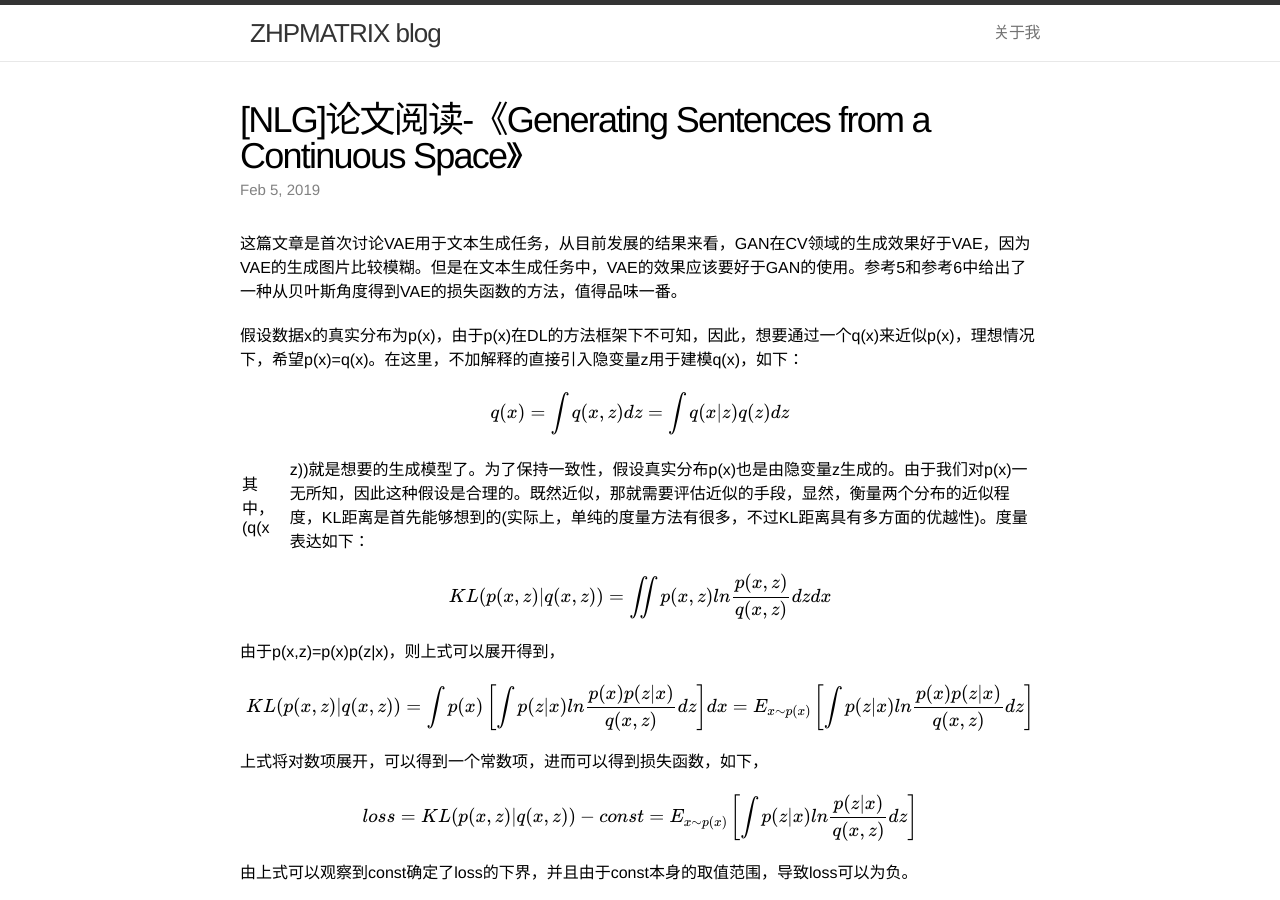
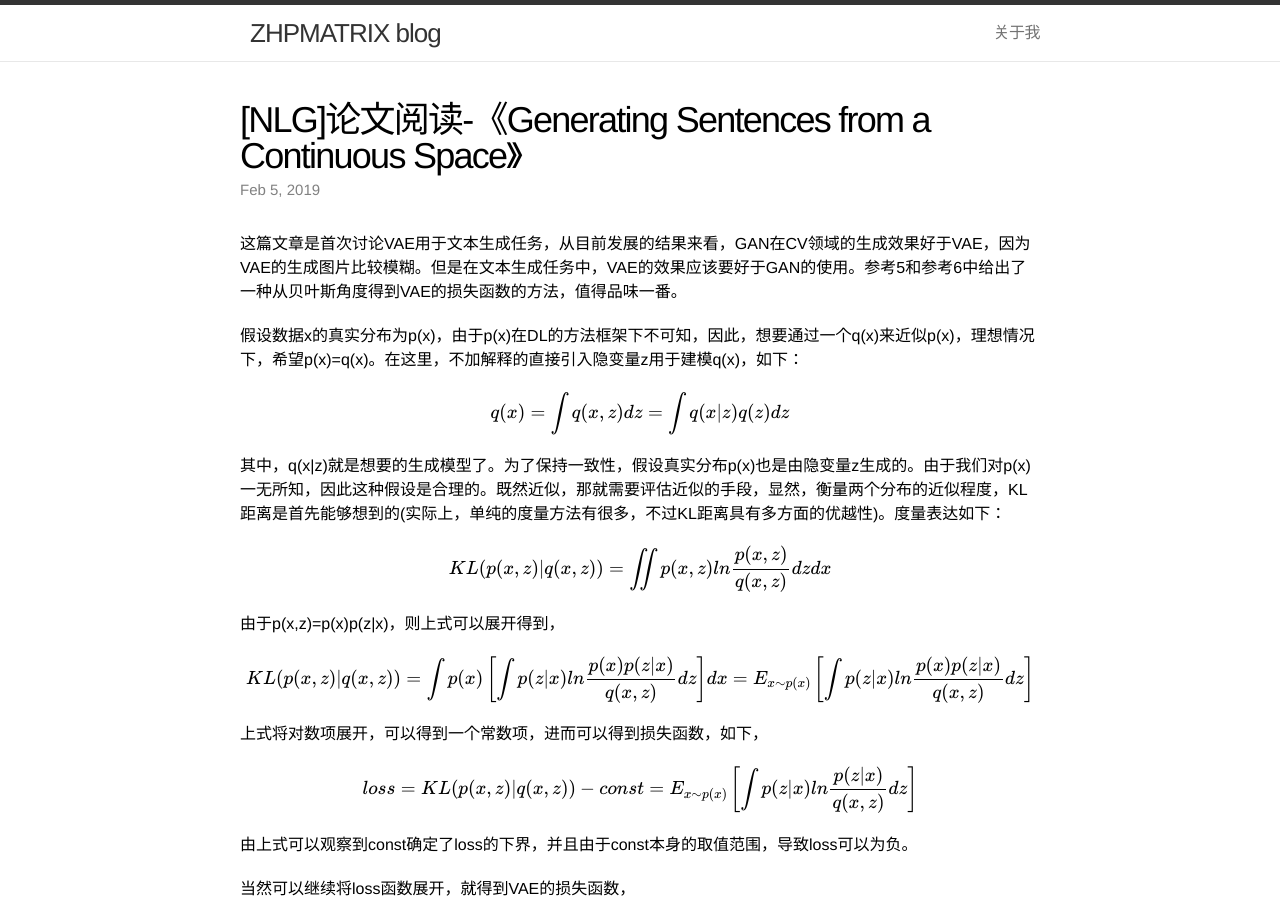
Before and after one commit to zhpmatrix/zhpmatrix.github.io, a Jekyll site: the page built from _posts/2019-02-05-vae-text-generation.md, in a window 1280 px wide and 900 px high. Built offline with Jekyll 4.4.1, drawn with Linux system fonts in a browser that asks for light colours; formulas are drawn with MathJax 3; comment, search, counter and statistics services are not loaded.

Commit message:
update blog

```diff
--- a/_posts/2019-02-05-vae-text-generation.md
+++ b/_posts/2019-02-05-vae-text-generation.md
@@ -15,7 +15,7 @@ mathjax: true
 $$q(x)=\int q(x,z)dz=\int q(x|z)q(z)dz$$
 
 
-其中，\(q(x|z)\)就是想要的生成模型了。为了保持一致性，假设真实分布p(x)也是由隐变量z生成的。由于我们对p(x)一无所知，因此这种假设是合理的。既然近似，那就需要评估近似的手段，显然，衡量两个分布的近似程度，KL距离是首先能够想到的(实际上，单纯的度量方法有很多，不过KL距离具有多方面的优越性)。度量表达如下：
+其中，q(x\|z)就是想要的生成模型了。为了保持一致性，假设真实分布p(x)也是由隐变量z生成的。由于我们对p(x)一无所知，因此这种假设是合理的。既然近似，那就需要评估近似的手段，显然，衡量两个分布的近似程度，KL距离是首先能够想到的(实际上，单纯的度量方法有很多，不过KL距离具有多方面的优越性)。度量表达如下：
 
 $$KL(p(x,z)|q(x,z))=\iint p(x,z)ln\frac{p(x,z)}{q(x,z)}dzdx$$
 
```
